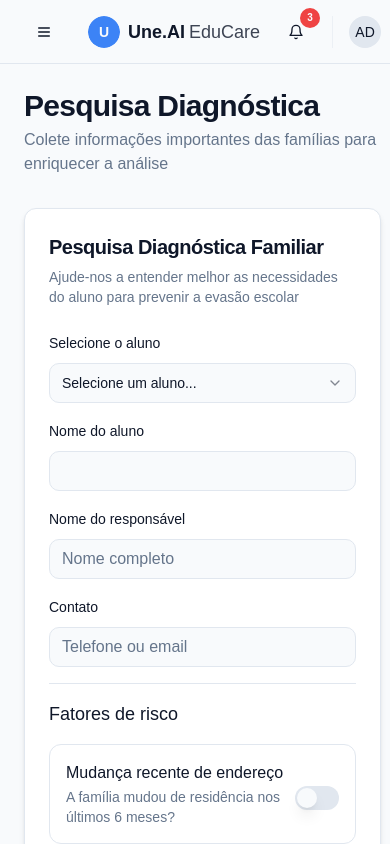
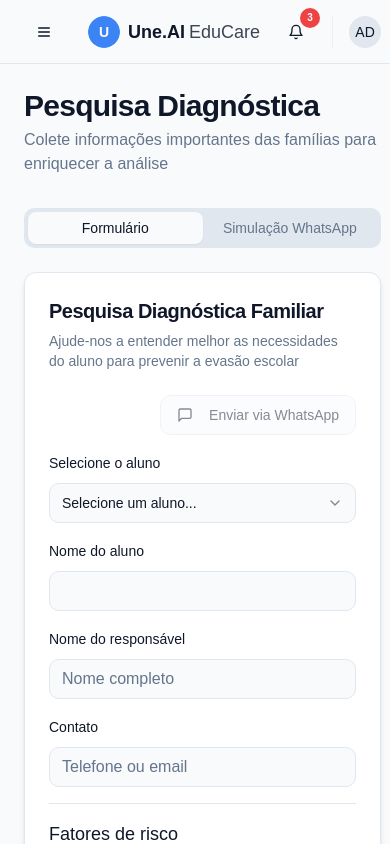
Before and after one commit to joao-albano/uneai-recruitment, a React (Vite) app: page /survey in a window 390 px wide. Shown: the top 844 px of the page. Built offline with nearby package versions, Linux system fonts and the light colour scheme.

Commit message:
Implement survey via WhatsApp
Adds functionality to send survey questions via WhatsApp to the parent's phone number. Also includes creation of mock parent data for testing purposes.

```diff
--- a/src/components/survey/SurveyForm.tsx
+++ b/src/components/survey/SurveyForm.tsx
@@ -1,8 +1,9 @@
+
 import React, { useState } from 'react';
 import { z } from 'zod';
 import { useForm } from 'react-hook-form';
 import { zodResolver } from '@hookform/resolvers/zod';
-import { ClipboardCheck, Send } from 'lucide-react';
+import { ClipboardCheck, Send, MessageSquare } from 'lucide-react';
 import { Button } from '@/components/ui/button';
 import { Card, CardContent, CardDescription, CardFooter, CardHeader, CardTitle } from '@/components/ui/card';
 import { Form, FormControl, FormDescription, FormField, FormItem, FormLabel, FormMessage } from '@/components/ui/form';
@@ -34,8 +35,9 @@ type FormValues = z.infer<typeof formSchema>;
 const SurveyForm: React.FC = () => {
   const [isSubmitting, setIsSubmitting] = useState(false);
   const [formSubmitted, setFormSubmitted] = useState(false);
+  const [sendingWhatsApp, setSendingWhatsApp] = useState(false);
   const { toast } = useToast();
-  const { students, addSurvey, addAlert } = useData();
+  const { students, addSurvey, addAlert, sendWhatsAppSurvey } = useData();
 
   // Initialize the form
   const form = useForm<FormValues>({
@@ -60,10 +62,20 @@ const SurveyForm: React.FC = () => {
       if (student) {
         form.setValue('studentId', student.id);
         form.setValue('studentName', student.name);
+
+        // Pre-fill parent information if available
+        if (student.parentName) {
+          form.setValue('parentName', student.parentName);
+        }
+        if (student.parentContact) {
+          form.setValue('parentContact', student.parentContact);
+        }
       }
     } else {
       form.setValue('studentId', '');
       form.setValue('studentName', '');
+      form.setValue('parentName', '');
+      form.setValue('parentContact', '');
     }
   };
 
@@ -106,6 +118,33 @@ const SurveyForm: React.FC = () => {
       setIsSubmitting(false);
       setFormSubmitted(true);
     }, 1500);
+  };
+
+  const handleSendWhatsApp = () => {
+    const studentId = form.getValues('studentId');
+    if (!studentId) {
+      toast({
+        title: 'Selecione um aluno',
+        description: 'É necessário selecionar um aluno para enviar a pesquisa.',
+        variant: 'destructive',
+      });
+      return;
+    }
+
+    setSendingWhatsApp(true);
+
+    // Call the function to send WhatsApp survey
+    sendWhatsAppSurvey(studentId);
+
+    // Show success toast
+    toast({
+      title: 'Pesquisa enviada via WhatsApp',
+      description: 'A pesquisa foi enviada para o número de contato do responsável.',
+    });
+
+    setTimeout(() => {
+      setSendingWhatsApp(false);
+    }, 2000);
   };
 
   const startNewSurvey = () => {
@@ -152,6 +191,27 @@ const SurveyForm: React.FC = () => {
             <Form {...form}>
               <form onSubmit={form.handleSubmit(onSubmit)} className="space-y-6">
                 <div className="space-y-4">
+                  <div className="flex justify-end">
+                    <Button
+                      type="button"
+                      variant="outline"
+                      onClick={handleSendWhatsApp}
+                      disabled={sendingWhatsApp || !form.getValues('studentId')}
+                    >
+                      {sendingWhatsApp ? (
+                        <>
+                          <div className="h-4 w-4 mr-2 animate-spin rounded-full border-2 border-foreground border-t-transparent" />
+                          Enviando...
+                        </>
+                      ) : (
+                        <>
+                          <MessageSquare className="mr-2 h-4 w-4" />
+                          Enviar via WhatsApp
+                        </>
+                      )}
+                    </Button>
+                  </div>
+
                   <div className="grid gap-4 sm:grid-cols-2">
                     <FormField
                       control={form.control}
--- a/src/context/DataContext.tsx
+++ b/src/context/DataContext.tsx
@@ -1,4 +1,3 @@
-
 import React, { createContext, useContext, useState, ReactNode } from 'react';
 
 // Define types for our data
@@ -11,6 +10,8 @@ export type StudentData = {
   behavior: number;
   riskLevel?: 'low' | 'medium' | 'high';
   actionItems?: string[];
+  parentName?: string;
+  parentContact?: string;
 };
 
 export type SurveyData = {
@@ -57,6 +58,7 @@ type DataContextType = {
   markAlertActionTaken: (id: string) => void;
   updateScheduleStatus: (id: string, status: 'scheduled' | 'completed' | 'canceled') => void;
   generateDemoData: () => void;
+  sendWhatsAppSurvey: (studentId: string) => void;
 };
 
 const DataContext = createContext<DataContextType | undefined>(undefined);
@@ -98,11 +100,40 @@ export const DataProvider: React.FC<{ children: ReactNode }> = ({ children }) =>
     );
   };
 
-  // Function to generate demo data for testing
+  const sendWhatsAppSurvey = (studentId: string) => {
+    const student = students.find(s => s.id === studentId);
+    if (!student || !student.parentContact) return;
+
+    const message = `Olá ${student.parentName}, gostaríamos de fazer uma pesquisa sobre ${student.name}. Por favor, responda as seguintes perguntas:
+    1. A família mudou de residência nos últimos 6 meses?
+    2. O aluno relatou episódios de bullying ou tratamento inadequado?
+    3. Como você avalia a integração social do aluno na escola? (1-5)
+    4. Com que frequência o aluno enfrenta dificuldades para chegar à escola?
+    5. Alguma observação adicional?`;
+
+    console.log(`Simulando envio de WhatsApp para ${student.parentName}: ${student.parentContact}`);
+    console.log(message);
+
+    addAlert({
+      id: `whatsapp-${Date.now()}`,
+      studentId: student.id,
+      studentName: student.name,
+      studentClass: student.class,
+      type: 'survey-requested',
+      message: `Pesquisa diagnóstica enviada via WhatsApp para ${student.parentName} (${student.parentContact}).`,
+      createdAt: new Date(),
+      read: false,
+      actionTaken: false,
+    });
+
+    setTimeout(() => {
+      console.log(`Simulação: ${student.parentName} visualizou a mensagem.`);
+    }, 3000);
+  };
+
   const generateDemoData = () => {
     setIsLoading(true);
 
-    // Create some demo students
     const demoStudents: StudentData[] = [
       {
         id: '1',
@@ -112,7 +143,9 @@ export const DataProvider: React.FC<{ children: ReactNode }> = ({ children }) =>
         attendance: 75,
         behavior: 3,
         riskLevel: 'high',
-        actionItems: ['Contact parents', 'Schedule counseling']
+        actionItems: ['Contact parents', 'Schedule counseling'],
+        parentName: 'Roberto Silva',
+        parentContact: '(11) 98765-4321'
       },
       {
         id: '2',
@@ -122,7 +155,9 @@ export const DataProvider: React.FC<{ children: ReactNode }> = ({ children }) =>
         attendance: 92,
         behavior: 4,
         riskLevel: 'low',
-        actionItems: ['Monitor performance']
+        actionItems: ['Monitor performance'],
+        parentName: 'Marta Santos',
+        parentContact: '(11) 91234-5678'
       },
       {
         id: '3',
@@ -132,7 +167,9 @@ export const DataProvider: React.FC<{ children: ReactNode }> = ({ children }) =>
         attendance: 81,
         behavior: 2,
         riskLevel: 'medium',
-        actionItems: ['Academic support', 'Behavior intervention']
+        actionItems: ['Academic support', 'Behavior intervention'],
+        parentName: 'Paulo Oliveira',
+        parentContact: '(11) 99876-5432'
       },
       {
         id: '4',
@@ -141,7 +178,9 @@ export const DataProvider: React.FC<{ children: ReactNode }> = ({ children }) =>
         grade: 8.5,
         attendance: 96,
         behavior: 5,
-        riskLevel: 'low'
+        riskLevel: 'low',
+        parentName: 'Luisa Pereira',
+        parentContact: '(11) 98123-4567'
       },
       {
         id: '5',
@@ -151,7 +190,9 @@ export const DataProvider: React.FC<{ children: ReactNode }> = ({ children }) =>
         attendance: 68,
         behavior: 3,
         riskLevel: 'high',
-        actionItems: ['Parent meeting', 'Academic intervention']
+        actionItems: ['Parent meeting', 'Academic intervention'],
+        parentName: 'Fernando Costa',
+        parentContact: '(11) 99123-8765'
       },
       {
         id: '6',
@@ -160,7 +201,9 @@ export const DataProvider: React.FC<{ children: ReactNode }> = ({ children }) =>
         grade: 6.9,
         attendance: 88,
         behavior: 4,
-        riskLevel: 'low'
+        riskLevel: 'low',
+        parentName: 'Joana Martins',
+        parentContact: '(11) 97654-3210'
       },
       {
         id: '7',
@@ -170,7 +213,9 @@ export const DataProvider: React.FC<{ children: ReactNode }> = ({ children }) =>
         attendance: 79,
         behavior: 3,
         riskLevel: 'medium',
-        actionItems: ['Academic support']
+        actionItems: ['Academic support'],
+        parentName: 'Ricardo Lima',
+        parentContact: '(11) 96543-2109'
       },
       {
         id: '8',
@@ -179,11 +224,12 @@ export const DataProvider: React.FC<{ children: ReactNode }> = ({ children }) =>
         grade: 7.8,
         attendance: 93,
         behavior: 4,
-        riskLevel: 'low'
+        riskLevel: 'low',
+        parentName: 'Cristina Alves',
+        parentContact: '(11) 95432-1098'
       }
     ];
 
-    // Create some demo alerts
     const demoAlerts: AlertItem[] = [
       {
         id: '1',
@@ -192,7 +238,7 @@ export const DataProvider: React.FC<{ children: ReactNode }> = ({ children }) =>
         studentClass: '9A',
         type: 'high-risk',
         message: 'Ana Silva has multiple risk factors: low grades, attendance below 80%, and behavioral issues.',
-        createdAt: new Date(Date.now() - 86400000 * 2), // 2 days ago
+        createdAt: new Date(Date.now() - 86400000 * 2),
         read: false,
         actionTaken: false
       },
@@ -203,7 +249,7 @@ export const DataProvider: React.FC<{ children: ReactNode }> = ({ children }) =>
         studentClass: '9C',
         type: 'high-risk',
         message: 'Elena Costa has critical attendance issues (68%) and failing grades.',
-        createdAt: new Date(Date.now() - 86400000), // 1 day ago
+        createdAt: new Date(Date.now() - 86400000),
         read: false,
         actionTaken: false
       },
@@ -217,16 +263,15 @@ export const DataProvider: React.FC<{ children: ReactNode }> = ({ children }) =>
         createdAt: new Date(),
         read: false,
         actionTaken: false
-      },
+      }
     ];
 
-    // Create some demo schedules
     const demoSchedules: ScheduleItem[] = [
       {
         id: '1',
         studentId: '1',
         studentName: 'Ana Silva',
-        date: new Date(Date.now() + 86400000), // tomorrow
+        date: new Date(Date.now() + 86400000),
         agentName: 'Coord. Mariana',
         status: 'scheduled',
         notes: 'Discuss attendance and academic performance'
@@ -235,14 +280,13 @@ export const DataProvider: React.FC<{ children: ReactNode }> = ({ children }) =>
         id: '2',
         studentId: '5',
         studentName: 'Elena Costa',
-        date: new Date(Date.now() + 86400000 * 3), // 3 days from now
+        date: new Date(Date.now() + 86400000 * 3),
         agentName: 'Coord. Mariana',
         status: 'scheduled',
         notes: 'Parent meeting to address attendance issues'
       }
     ];
 
-    // Set the demo data
     setStudents(demoStudents);
     setAlerts(demoAlerts);
     setSchedules(demoSchedules);
@@ -265,7 +309,8 @@ export const DataProvider: React.FC<{ children: ReactNode }> = ({ children }) =>
     markAlertAsRead,
     markAlertActionTaken,
     updateScheduleStatus,
-    generateDemoData
+    generateDemoData,
+    sendWhatsAppSurvey
   };
 
   return <DataContext.Provider value={value}>{children}</DataContext.Provider>;
--- a/src/pages/SurveyPage.tsx
+++ b/src/pages/SurveyPage.tsx
@@ -4,6 +4,93 @@ import { DataProvider, useData } from '@/context/DataContext';
 import Header from '@/components/layout/Header';
 import Sidebar from '@/components/layout/Sidebar';
 import SurveyForm from '@/components/survey/SurveyForm';
+import { Card, CardContent, CardHeader, CardTitle } from '@/components/ui/card';
+import { Tabs, TabsContent, TabsList, TabsTrigger } from "@/components/ui/tabs";
+import { MessageSquare, Clock } from 'lucide-react';
+import { format } from 'date-fns';
+import { ptBR } from 'date-fns/locale';
+
+// WhatsApp Chat Simulation Component
+const WhatsAppSimulation: React.FC = () => {
+  const [messages, setMessages] = useState<{type: 'sent' | 'received', content: string, time: Date}[]>([]);
+  const { alerts } = useData();
+
+  // Listen for new WhatsApp-related alerts and add them to the chat
+  useEffect(() => {
+    const whatsAppAlerts = alerts.filter(alert =>
+      alert.type === 'survey-requested' &&
+      alert.message.includes('WhatsApp')
+    );
+
+    const newMessages = whatsAppAlerts.map(alert => ({
+      type: 'sent' as const,
+      content: alert.message,
+      time: alert.createdAt
+    }));
+
+    if (newMessages.length > 0) {
+      setMessages(prev => {
+        // Filter out duplicates
+        const existingMessageContents = prev.map(m => m.content);
+        const uniqueNewMessages = newMessages.filter(m => !existingMessageContents.includes(m.content));
+        return [...prev, ...uniqueNewMessages];
+      });
+
+      // Simulate responses
+      setTimeout(() => {
+        const lastAlert = whatsAppAlerts[whatsAppAlerts.length - 1];
+        if (lastAlert) {
+          const student = lastAlert.studentName;
+          const responseMessage = {
+            type: 'received' as const,
+            content: `Olá, sou o responsável por ${student}. Acabei de visualizar as perguntas e responderei em breve.`,
+            time: new Date()
+          };
+          setMessages(prev => [...prev, responseMessage]);
+        }
+      }, 5000);
+    }
+  }, [alerts]);
+
+  if (messages.length === 0) {
+    return (
+      <div className="flex flex-col items-center justify-center h-64 text-muted-foreground">
+        <MessageSquare className="h-12 w-12 mb-4 opacity-20" />
+        <p>Nenhuma mensagem de WhatsApp enviada ainda.</p>
+        <p className="text-sm mt-2">
+          Utilize o botão "Enviar via WhatsApp" no formulário para simular o envio.
+        </p>
+      </div>
+    );
+  }
+
+  return (
+    <div className="flex flex-col space-y-4 pt-4">
+      {messages.map((message, index) => (
+        <div
+          key={index}
+          className={`flex ${message.type === 'sent' ? 'justify-end' : 'justify-start'}`}
+        >
+          <div
+            className={`max-w-[80%] rounded-lg px-4 py-2 ${
+              message.type === 'sent'
+                ? 'bg-primary text-primary-foreground'
+                : 'bg-gray-100 dark:bg-gray-800'
+            }`}
+          >
+            <p className="text-sm">{message.content}</p>
+            <div className="flex justify-end items-center mt-1">
+              <Clock className="h-3 w-3 mr-1 opacity-70" />
+              <span className="text-xs opacity-70">
+                {format(message.time, 'HH:mm', { locale: ptBR })}
+              </span>
+            </div>
+          </div>
+        </div>
+      ))}
+    </div>
+  );
+};
 
 // Page content component
 const SurveyPageContent: React.FC = () => {
@@ -37,7 +124,29 @@ const SurveyPageContent: React.FC = () => {
             </p>
           </div>
 
-          <SurveyForm />
+          <Tabs defaultValue="form" className="max-w-3xl mx-auto">
+            <TabsList className="grid w-full grid-cols-2 mb-6">
+              <TabsTrigger value="form">Formulário</TabsTrigger>
+              <TabsTrigger value="whatsapp">Simulação WhatsApp</TabsTrigger>
+            </TabsList>
+
+            <TabsContent value="form">
+              <SurveyForm />
+            </TabsContent>
+
+            <TabsContent value="whatsapp">
+              <Card className="shadow-md">
+                <CardHeader>
+                  <CardTitle className="text-xl font-bold">Simulação de Mensagens WhatsApp</CardTitle>
+                </CardHeader>
+                <CardContent>
+                  <div className="bg-muted/20 rounded-lg p-4 border">
+                    <WhatsAppSimulation />
+                  </div>
+                </CardContent>
+              </Card>
+            </TabsContent>
+          </Tabs>
         </main>
       </div>
     </div>
```
